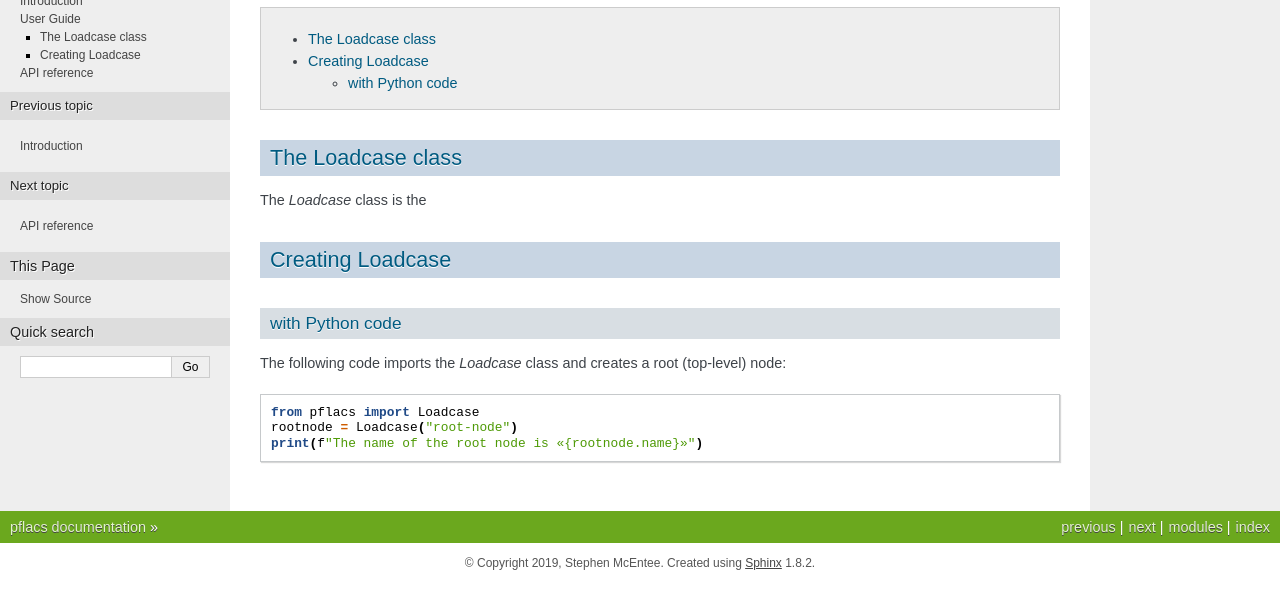
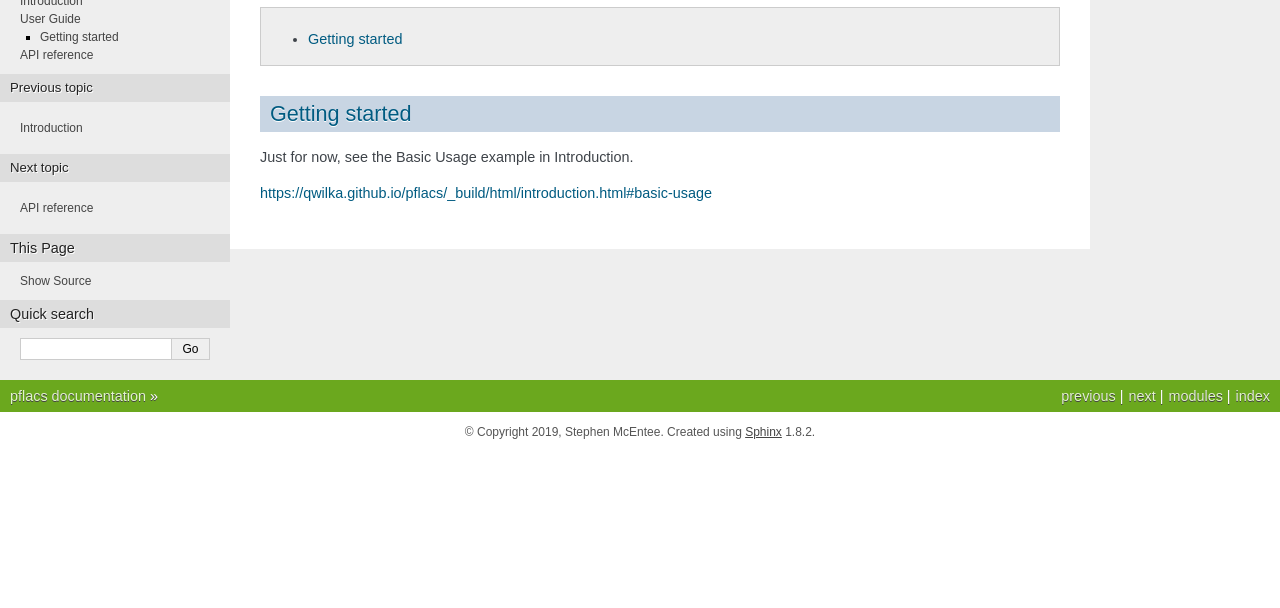
Before and after one commit to qwilka/pflacs, a plain HTML site: page docs/_build/html/user-guide.html in a window 1280 px wide. Shown: the part 98-706 px from the top of the page. Drawn offline with Linux system fonts and the light colour scheme.

Commit message:
user guide update

```diff
--- a/docs/_build/html/user-guide.html
+++ b/docs/_build/html/user-guide.html
@@ -46,28 +46,13 @@
 <h1>User Guide<a class="headerlink" href="#user-guide" title="Permalink to this headline">¶</a></h1>
 <div class="contents local topic" id="contents">
 <ul class="simple">
-<li><a class="reference internal" href="#the-loadcase-class" id="id1">The Loadcase class</a></li>
-<li><a class="reference internal" href="#creating-loadcase" id="id2">Creating Loadcase</a><ul>
-<li><a class="reference internal" href="#with-python-code" id="id3">with Python code</a></li>
-</ul>
-</li>
+<li><a class="reference internal" href="#getting-started" id="id1">Getting started</a></li>
 </ul>
 </div>
-<div class="section" id="the-loadcase-class">
-<h2><a class="toc-backref" href="#id1">The Loadcase class</a><a class="headerlink" href="#the-loadcase-class" title="Permalink to this headline">¶</a></h2>
-<p>The <cite>Loadcase</cite> class is the</p>
-</div>
-<div class="section" id="creating-loadcase">
-<h2><a class="toc-backref" href="#id2">Creating Loadcase</a><a class="headerlink" href="#creating-loadcase" title="Permalink to this headline">¶</a></h2>
-<div class="section" id="with-python-code">
-<h3><a class="toc-backref" href="#id3">with Python code</a><a class="headerlink" href="#with-python-code" title="Permalink to this headline">¶</a></h3>
-<p>The following code imports the <cite>Loadcase</cite> class and creates a root (top-level) node:</p>
-<div class="highlight-python notranslate"><div class="highlight"><pre><span></span><span class="kn">from</span> <span class="nn">pflacs</span> <span class="kn">import</span> <span class="n">Loadcase</span>
-<span class="n">rootnode</span> <span class="o">=</span> <span class="n">Loadcase</span><span class="p">(</span><span class="s2">&quot;root-node&quot;</span><span class="p">)</span>
-<span class="k">print</span><span class="p">(</span><span class="n">f</span><span class="s2">&quot;The name of the root node is «{rootnode.name}»&quot;</span><span class="p">)</span>
-</pre></div>
-</div>
-</div>
+<div class="section" id="getting-started">
+<h2><a class="toc-backref" href="#id1">Getting started</a><a class="headerlink" href="#getting-started" title="Permalink to this headline">¶</a></h2>
+<p>Just for now, see the Basic Usage example in Introduction.</p>
+<p><a class="reference external" href="https://qwilka.github.io/pflacs/_build/html/introduction.html#basic-usage">https://qwilka.github.io/pflacs/_build/html/introduction.html#basic-usage</a></p>
 </div>
 </div>
 
@@ -81,8 +66,7 @@
 <ul class="current">
 <li class="toctree-l1"><a class="reference internal" href="introduction.html">Introduction</a></li>
 <li class="toctree-l1 current"><a class="current reference internal" href="#">User Guide</a><ul>
-<li class="toctree-l2"><a class="reference internal" href="#the-loadcase-class">The Loadcase class</a></li>
-<li class="toctree-l2"><a class="reference internal" href="#creating-loadcase">Creating Loadcase</a></li>
+<li class="toctree-l2"><a class="reference internal" href="#getting-started">Getting started</a></li>
 </ul>
 </li>
 <li class="toctree-l1"><a class="reference internal" href="api.html">API reference</a></li>
```
Also changed, not shown: docs/_build/html/index.html (+1 -2 lines), docs/_build/html/searchindex.js (+1 -1 lines), docs/_build/html/_sources/user-guide.rst.txt, 1 other file.
